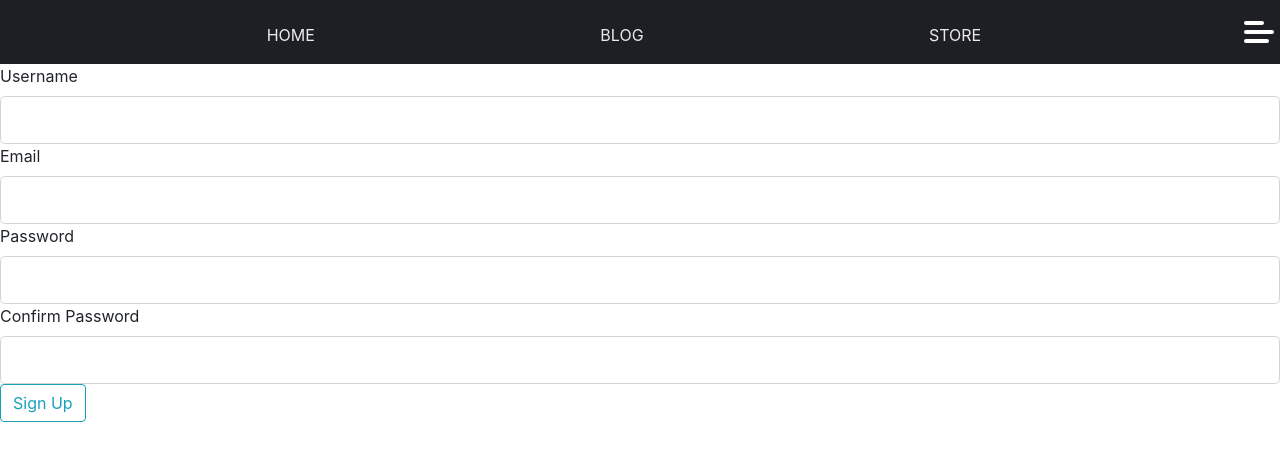
After one commit to Just-Vs/Web-Systems, a Flask app: page /register in a window 1280 px wide. The commit adds this page. Shown: the top 461 px of the page. Run offline with Flask 2, Linux system fonts and the light colour scheme; some libraries are stand-ins or nearby versions.

Commit message:
Forms created and added html

```diff
--- /dev/null
+++ b/forms.py
@@ -0,0 +1,35 @@
+from flask_wtf import FlaskForm
+from wtforms import StringField, PasswordField, SubmitField, BooleanField, TextAreaField, FileField
+from wtforms.validators import DataRequired, Length, Email
+from flask_wtf.file import FileAllowed, DataRequired, FileField
+
+
+class Register(FlaskForm):
+    username = StringField('Username')
+    email = StringField('Email')
+    password = PasswordField('Password')
+    confirm_password = PasswordField('Confirm Password')
+    submit = SubmitField('Sign Up')
+
+
+class Login(FlaskForm):
+    username = StringField('Username')
+    email = StringField('Email')
+    password = PasswordField('Password')
+    remember = BooleanField('Remember Me')
+    submit = SubmitField('Login')
+
+
+class ResetPasswordForm(FlaskForm):
+    password = PasswordField('Password')
+    confirm_password = PasswordField('Confirm Password')
+    submit = SubmitField('Reset Password')
+
+class PostForm(FlaskForm):
+    title = StringField('Title', validators=[DataRequired()])
+    content = TextAreaField('Content', validators=[DataRequired()])
+    submit = SubmitField('Post')
+
+class Store(FlaskForm):
+    username = StringField('Username')
+    photo = FileField("photo", validators=[FileAllowed(['jpg','jpeg','png'])])
--- a/main.py
+++ b/main.py
@@ -1,10 +1,24 @@
 from flask import Flask, render_template,flash, redirect, url_for, session
+from forms import Register, Login
 
 app = Flask(__name__)
 
+app.config["SECRET_KEY"] = "537a1b62d2a95fc74624e1db5c24ca78"
 
 @app.route('/')
-def welcome():
+def home():
     return render_template('main.html')
+
+@app.route('/register')
+def registerPage():
+    form = Register()
+    return render_template('register.html', form = form)
+
+
+@app.route('/login')
+def loginPage():
+    form = Login()
+    return render_template('login.html', form = form)
+
 if __name__ == '__main__':
     app.run(debug=True)
--- /dev/null
+++ b/templates/register.html
@@ -0,0 +1,25 @@
+{% extends "template.html" %}
+{% block content %}
+<form class="form-class" action="index.html" method="POST">
+  {{ form.hidden_tag() }}
+  <div class="form-data">
+    {{ form.username.label(class="form-control-label") }}
+    {{ form.username(class="form-control form-control-lg") }}
+  </div>
+  <div class="form-data">
+    {{ form.email.label(class="form-control-label") }}
+    {{ form.email(class="form-control form-control-lg") }}
+  </div>
+  <div class="form-data">
+    {{ form.password.label(class="form-control-label") }}
+    {{ form.password(class="form-control form-control-lg") }}
+  </div>
+  <div class="form-data">
+    {{ form.confirm_password.label(class="form-control-label") }}
+    {{ form.confirm_password(class="form-control form-control-lg") }}
+  </div>
+  <div class="form-group">
+    {{ form.submit(class="btn btn-outline-info") }}
+  </div>
+</form>
+{% endblock content %}
--- a/templates/template.html
+++ b/templates/template.html
@@ -10,7 +10,7 @@
 </body>
 <div class="nav">
   <ul>
-  	<li><a href="#">Home</a></li>
+  	<li><a href="{{ url_for('home') }}">Home</a></li>
   	<li><a href="#">Blog</a></li>
   	<li><a href="#">Store</a></li>
 
@@ -18,8 +18,8 @@
   <div class="dropdown" style="float:right;">
   <button class="dropbtn"><div class="two"></div><div class="one"></div><div class="three"></button>
   <div class="dropdown-content">
-    <a class="right" href="#">Log In</a>
-    <a class="right" href="#">Register</a>
+    <a class="right" href="{{ url_for('loginPage') }}">Log In</a>
+    <a class="right" href="{{ url_for('registerPage')}}">Register</a>
   </div>
 </div>
 
@@ -27,9 +27,11 @@
 
   </div>
 </div>
-	{% block content %}
+	<div class="content">
+		{% block content %}
 
-	{% endblock %}
+		{% endblock %}
+	</div>
 </div>
 </body>
 </html>
```
Also changed, not shown: templates/login.html (added, +21 -0 lines).
